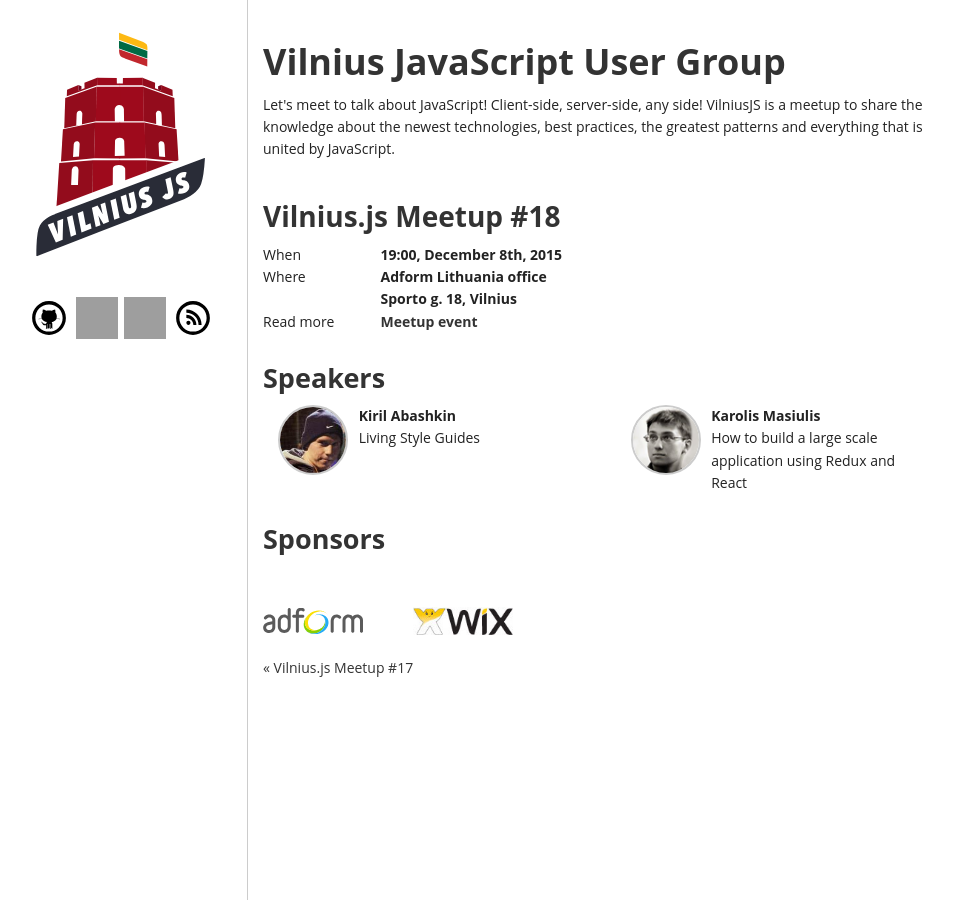
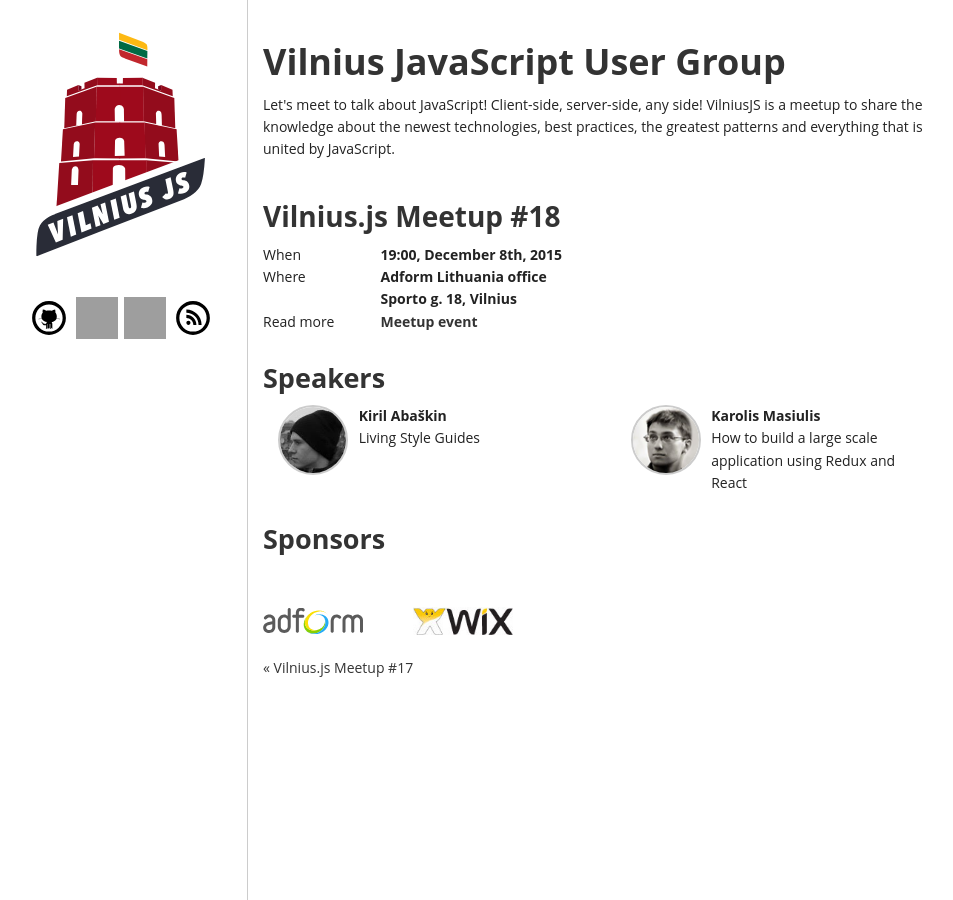
Before and after one commit to VilniusJS/vilniusjs.lt, a Jekyll site: the page built from _posts/2015-12-08-meetup18.html, in a window 1280 px wide. Shown: the whole page, without its empty margins (157-1110 px from the left). Built offline with Jekyll 4.4.1, drawn with Linux system fonts in a browser that asks for light colours; comment, search, counter and statistics services are not loaded; grey boxes are pictures that could not be loaded.

Commit message:
update speaker name and avatar

```diff
--- a/_posts/2015-12-08-meetup18.html
+++ b/_posts/2015-12-08-meetup18.html
@@ -25,12 +25,12 @@
     <div class="three columns">
       <div class="gravatar">
         <a href="https://github.com/reskir">
-          <img src="/img/kiril_abashkin.png" alt="Kiril Abashkin" />
+          <img src="/img/kiril_abaškin.png" alt="Kiril Abaškin" />
         </a>
       </div>
     </div>
     <div class="nine columns">
-      <strong>Kiril Abashkin</strong>
+      <strong>Kiril Abaškin</strong>
       <div>Living Style Guides</div>
     </div>
   </div>
```
Also changed, not shown: img/kiril_abashkin.png (deleted), img/kiril_abaškin.png (added).
